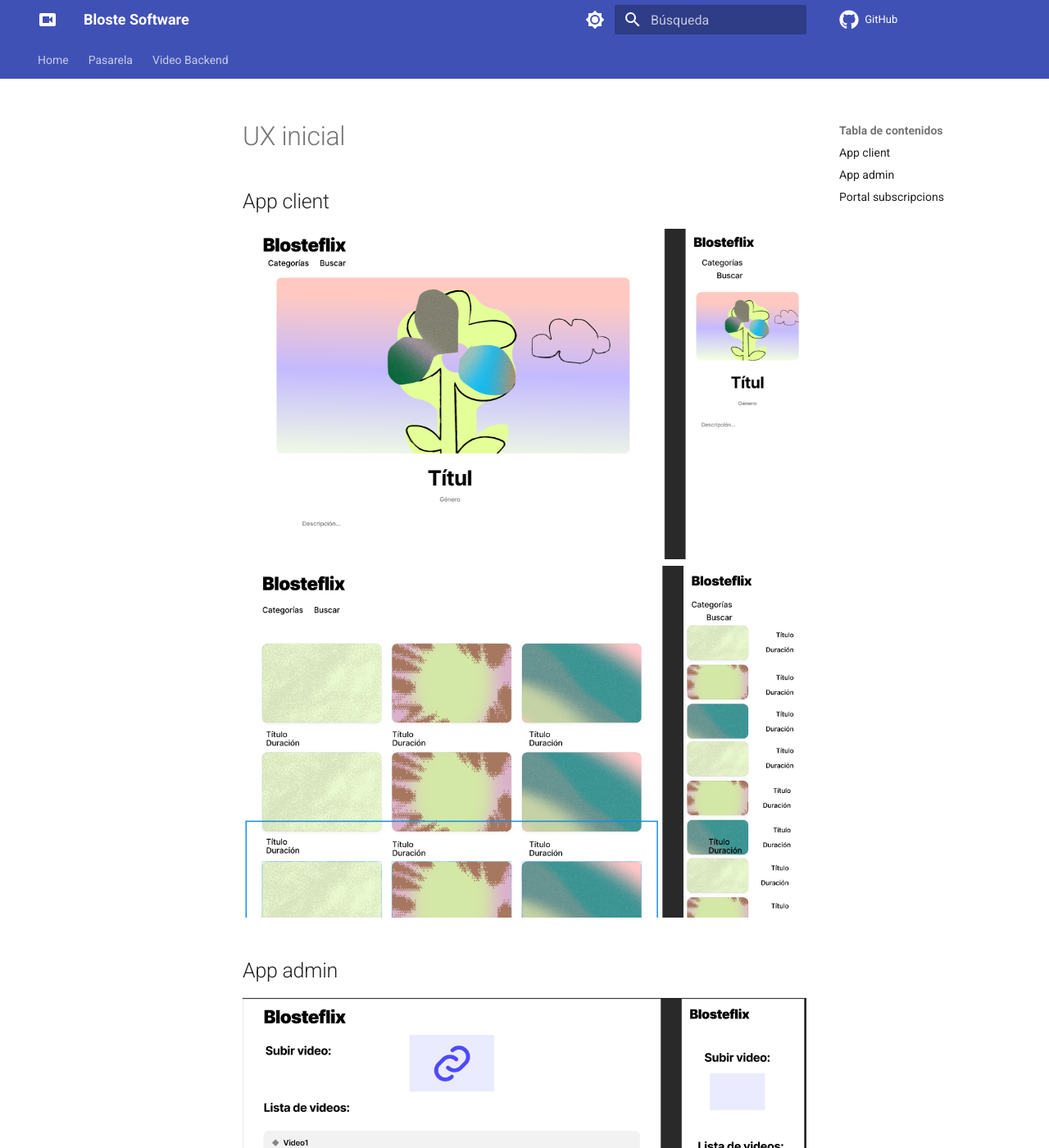
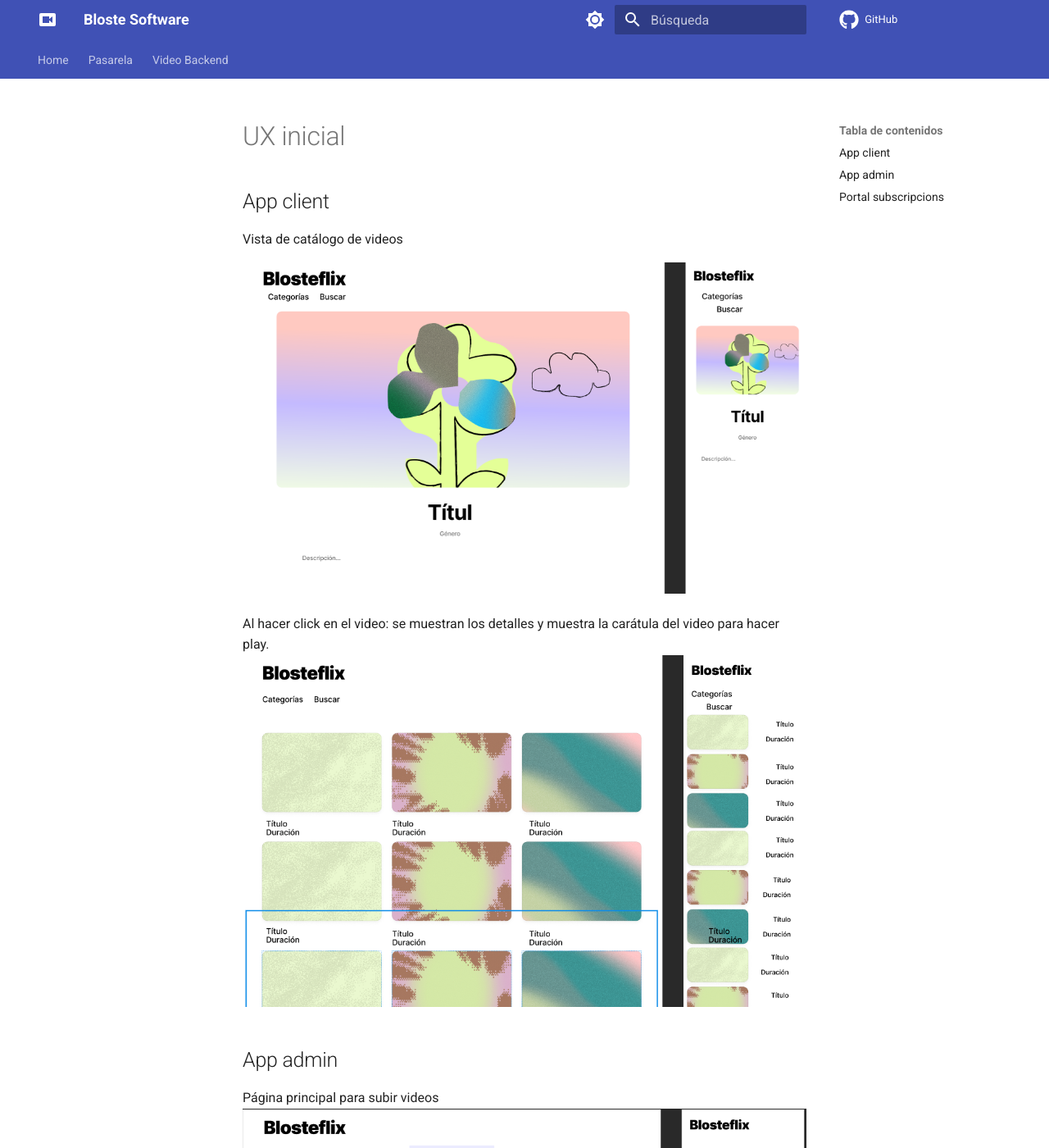
Before and after one commit to ComfyPenguin/Bloste-Docs, an MkDocs documentation site: the page built from docs/UX_inicial.md, in a window 1280 px wide and 1400 px high. Shown: the whole window at 82% size. Built offline with MkDocs 1.6.1 and Material for MkDocs 9.7.7, drawn with Linux system fonts in a browser that asks for light colours; comment, search, counter and statistics services are not loaded; some of the changed text lies outside the part shown.

Commit message:
últimos cambios figma

```diff
--- a/docs/UX_inicial.md
+++ b/docs/UX_inicial.md
@@ -1,10 +1,22 @@
 ## App client
-![inicio client](../assets/1-client.png)
-![detalle video client](../assets/2-client.png)
+Vista de catálogo de videos
+
+![inicio client](./assets/1-client.png)
+
+Al hacer click en el video: se muestran los detalles y muestra la carátula del video para hacer play.
+![detalle video client](./assets/2-client.png)
 ## App admin
-![inicio admin](../assets/1-admin.png)
-![modificar detalles admin](../assets/2-admin.png)
+Página principal para subir videos
+![inicio admin](./assets/1-admin.png)
+
+Modificar los metadatos de cada video, confirmar y guardar.
+![modificar detalles admin](./assets/2-admin.png)
 ## Portal subscripcions
-![inicio subscripciones](../assets/1-subs.png)
-![selecciona subscripciones](../assets/2-subs.png)
-![datos subscripciones](../assets/3-subs.png)
+Página para que el usuario se registre.
+![inicio subscripciones](./assets/1-subs.png)
+
+Elección de el plan de subscripción
+![selecciona subscripciones](./assets/2-subs.png)
+
+El usuario rellena sus datos personales
+![datos subscripciones](./assets/3-subs.png)
```
